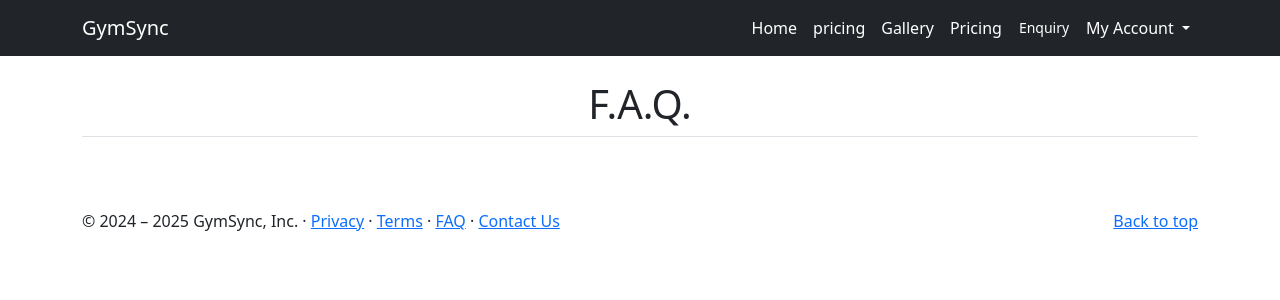
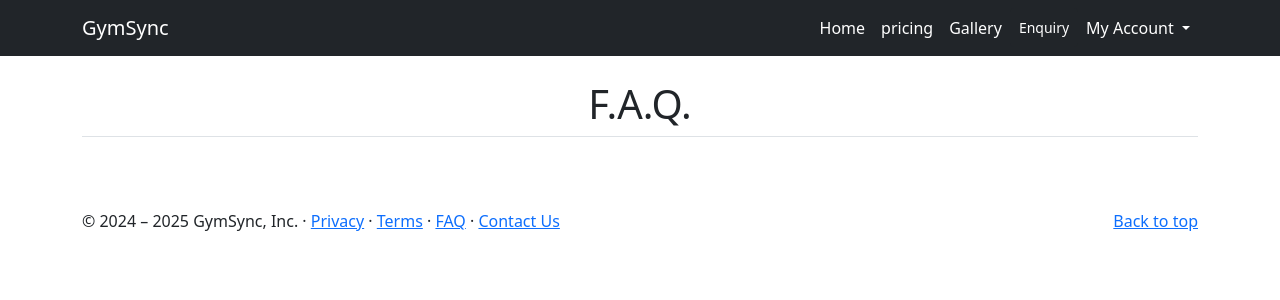
Before and after one commit to Black-Dragon-Kalameet/Gymsync1, a Django app: template main/templates/faq.html in a window 1280 px wide. Shown: the top 300 px of the page. Run offline with Django 4.2, Linux system fonts and the light colour scheme; the template is opened without the code that fills it, so the values that code supplies are empty; parts of the project's set-up code (start-up, migrations or seed data) failed here and were passed over; some libraries are stand-ins or nearby versions.

Commit message:
fixed routing issues and duplciate pricing

```diff
--- a/main/templates/base.html
+++ b/main/templates/base.html
@@ -59,9 +59,7 @@
                 >Gallery</a
               >
             </li>
-            <li class="nav-item">
-              <a class="nav-link" href="#" style="color: #ffffff">Pricing</a>
-            </li>
+
             <li class="nav-item">
               <a
                 class="nav-link btn btn-sm btn-dark text-white"
@@ -119,7 +117,7 @@
         <a href="{% url 'pagedetail' 2 %}">Privacy</a> ·
         <a href="{% url 'pagedetail' 3 %}">Terms</a> ·
         <a href="{% url 'faq' %}">FAQ</a> ·
-        <a href="#">Contact Us</a>
+        <a href="{% url 'contact_us' %}">Contact Us</a>
       </p>
     </footer>
 
```
